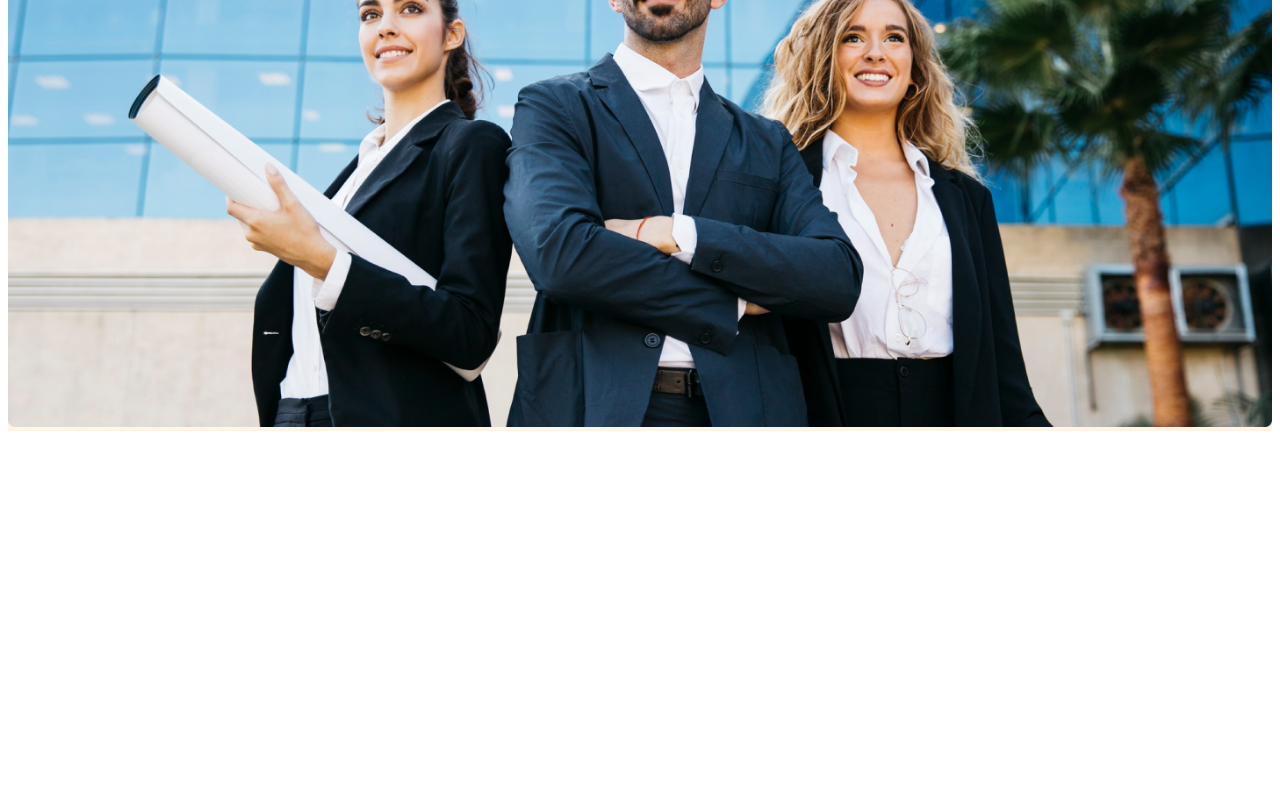
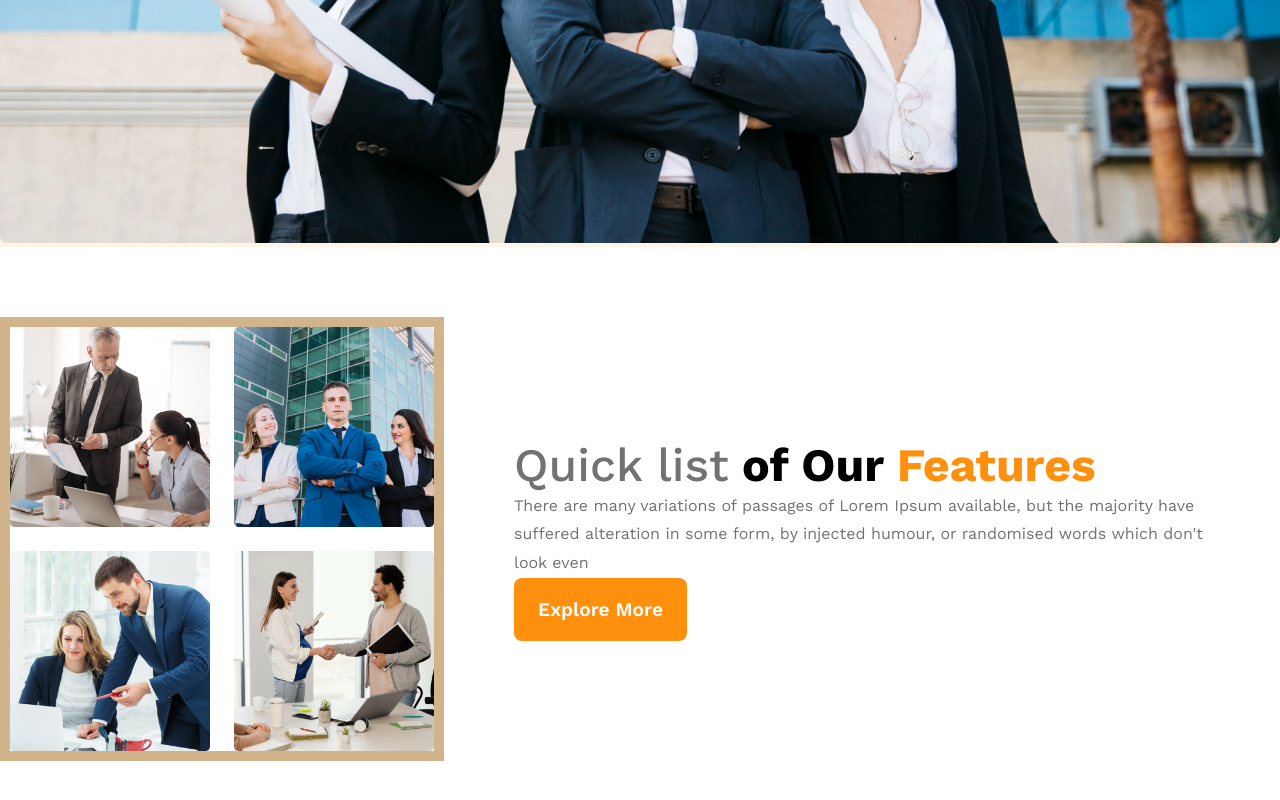
Before and after one commit to Mahfujur-Rahman6793/g3-architects, a plain HTML site: page index.html in a window 1280 px wide. Shown: the part 772-1572 px from the top of the page. Before the commit the page ends 1211 px from the top, so only its background shows below. Drawn offline with nearby package versions, Linux system fonts and the light colour scheme.

Commit message:
feature section done

```diff
--- a/index.html
+++ b/index.html
@@ -38,7 +38,19 @@
         </section>
     </header>
     <main>
-
+        <section class="feature">
+            <div class="image-container">
+                <img src="./images/team1.png" alt="">
+                <img src="./images/team2.png" alt="">
+                <img src="./images/team3.png" alt="">
+                <img src="./images/team4.png" alt="">
+            </div>
+            <div class="feature-content">
+                <h3 class="feature-title"><span class="quick">Quick list</span> <span>of Our</span><span class="heading-feature"> Features</span></h3>
+                <p>There are many variations of passages of Lorem Ipsum available, but the majority have suffered alteration in some form, by injected humour, or randomised words which don't look even</p>
+                <button class="btn-primary">Explore More</button>
+            </div>
+        </section>
     </main>
     <footer>
 
--- a/style/main.css
+++ b/style/main.css
@@ -2,6 +2,8 @@
 *{
     font-family: 'Lato', sans-serif;
     font-family: 'Work Sans', sans-serif;
+    margin: 0;
+    padding: 0;
 }
 .btn-primary{
     color: #FFF;
@@ -17,10 +19,17 @@
 /* start style for header */
 header{
     background: rgba(255, 144, 14, 0.10);
+    width: auto;
+    margin: 0 auto;
     /* height: 50vh; */
+}
+main{
+    max-width: 1440px;
+    margin: 70px auto;
 }
 nav{
     display: flex;
+    width: 100%;
     justify-content: space-between;
     align-items: center;
 
@@ -51,8 +60,8 @@ nav{
 /* start styling for banner */
 .banner-content{
     text-align: center;
-    max-width: 800px;
-    margin: auto;
+    /* max-width: 800px; */
+    margin: 70px auto;
 }
 .banner-title{
     color:  #131313;
@@ -65,15 +74,107 @@ nav{
     line-height: 26px; /* 162.5% */
 }
 .image img{
-    margin-top: 20px;
+    width: 100%;
+    height: 100%;
+
+}
+.feature{
+    display: flex;
+    align-items: center;
+}
+.image-container{
+    display: grid;
+    grid-template-columns: 200px 200px;
+
+    border: 10px solid tan;
+
+    gap: 1.5rem;
+}
+.image-container img{
     width: 100%;
 }
+.feature-content{
+
+    padding-left: 70px;
+    padding-right: 70px;
+    align-items: center;
+}
+.feature-content h3{
+    font-size: 2.9rem;
+}
+.quick{
+    color:  #727272;
+    font-weight: 500;
+}
+.heading-feature{
+    color: #FF900E;
+    font-weight: 700;
+
+}
+.feature-content p{
+    color:  #727272;
+    font-weight: 400;
+    line-height: 1.8rem;
+}
+
+
+
+
+
+
+
+
+
+
+
+
+
+
+
+
+
+
+
+
+
+
+
 
 /* responsive */
 @media screen and (max-width:576px){
     nav{
         flex-direction: column;
 
+    }
+    .header-title{
+        padding: 10px;
+    }
+    .banner-title{
+        font-size: 1.5rem;
+
+
+    }
+    .banner-description{
+        font-size: 12px;
+    }
+    .feature{
+        flex-direction: column;
+    }
+    .image-container{
+        grid-template-columns: 1fr;
+        margin-bottom: 2rem;
+    }
+    .feature-content h3{
+        font-size: 2.9rem;
+    }
+}
+@media screen and (min-width: 577px) and (max-width: 992px){
+    nav{
+        flex-direction: column;
+    }
+    header{
+        /* border: 5px solid red; */
+        padding: 50px;
     }
     .header-title{
         padding: 20px;
@@ -83,18 +184,14 @@ nav{
 
 
     }
+    .feature{
+        flex-direction: column;
+        /* margin-left:  1.5rem; */
+    }
+    .image-container{
+        grid-template-columns: repeat(200px 200px);
+        gap: 1rem;
+        margin-bottom: 2rem;
+    }
+
 }
-@media screen and (min-width : 577px) and (max-width : 992px){
-    nav{
-        flex-direction: column;
-
-    }
-    .header-title{
-        padding: 50px;
-    }
-    .banner-title{
-        font-size: 3rem;
-
-
-    }
-}
```
